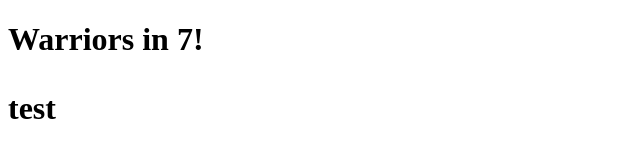
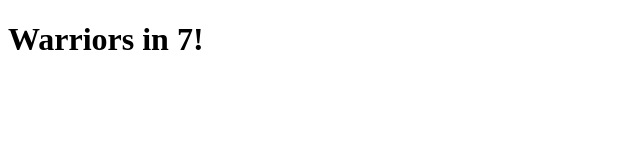
Before and after one commit to Avpaige/avpaige.github.io, a plain HTML site: page index.html in a window 1280 px wide. Shown: the full height of the page, 0-640 px from the left. Drawn offline with Linux system fonts and the light colour scheme.

Commit message:
Update index.html

```diff
--- a/index.html
+++ b/index.html
@@ -5,6 +5,5 @@
 
 <h1> Warriors in 7!<h1>
 
-  <p> test <p>
 
 </html>
```
